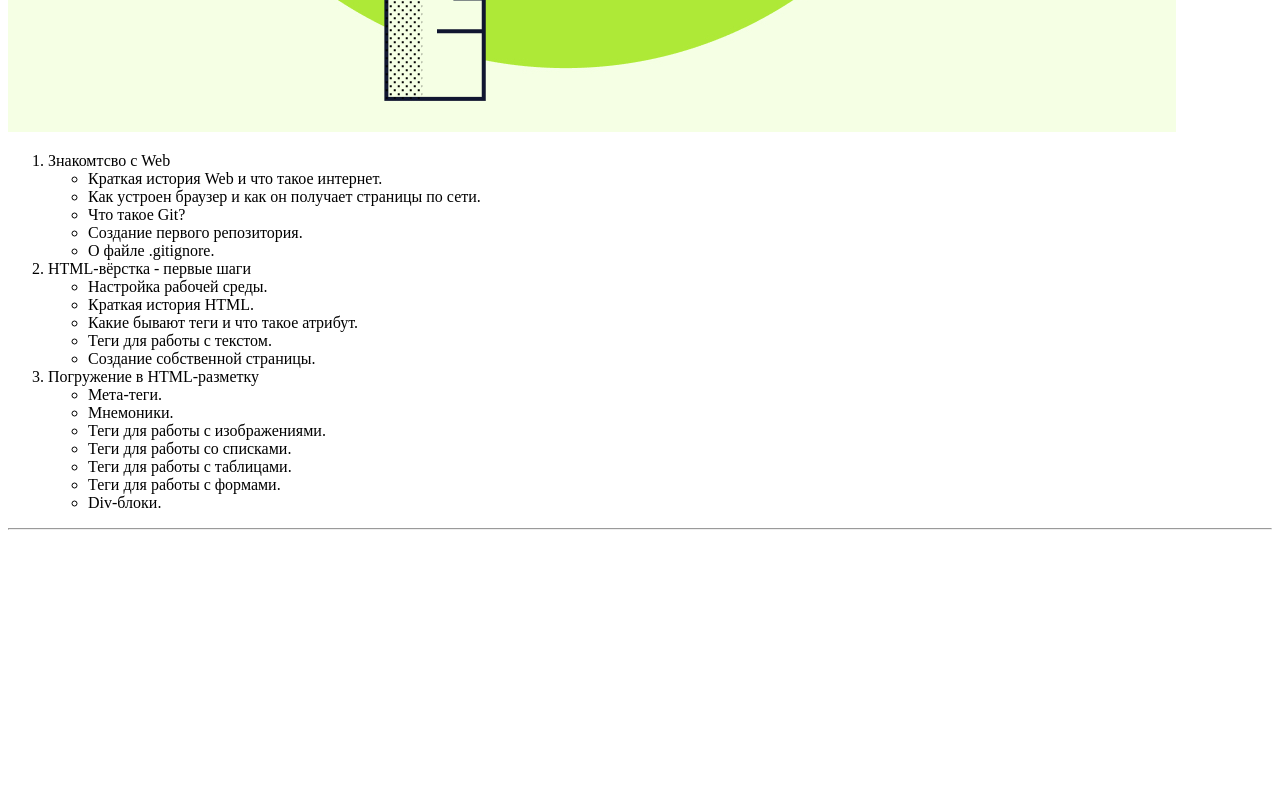
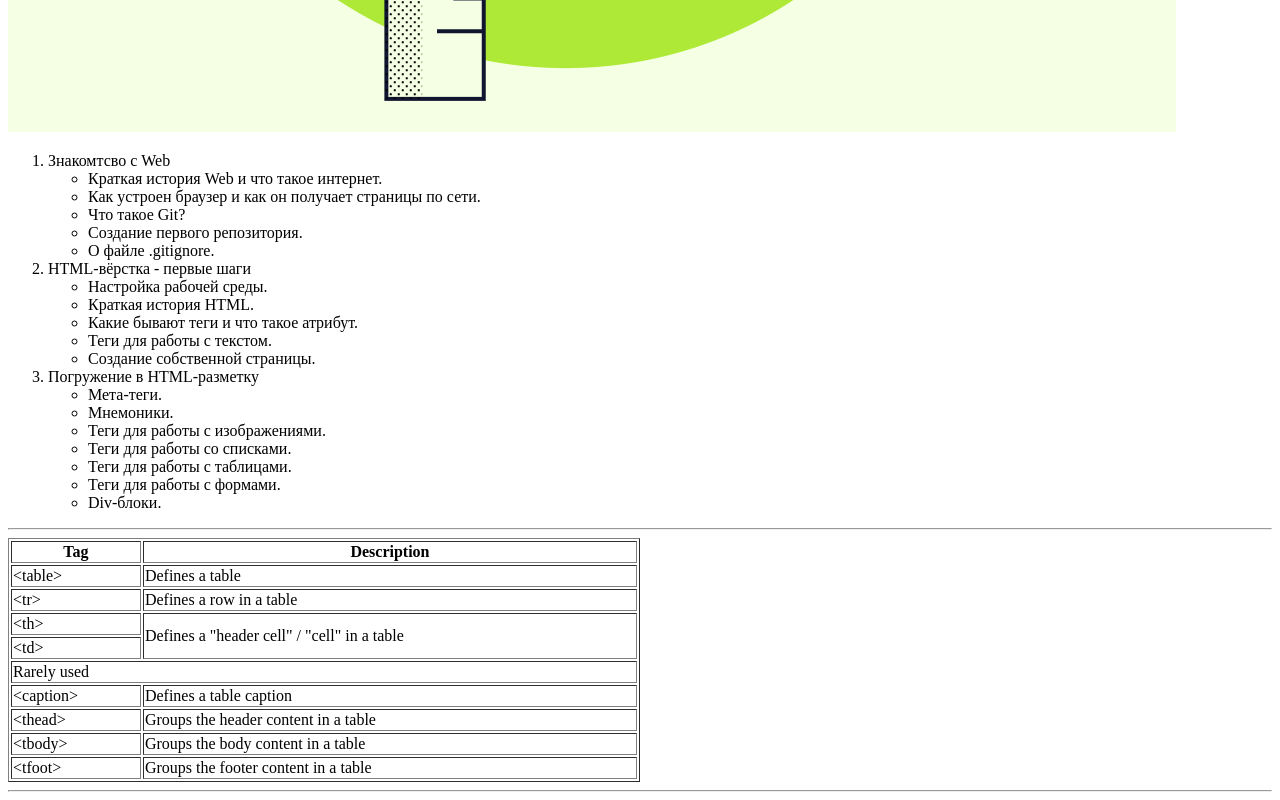
Before and after one commit to liudmilatutsina/if-html, a website: page index.html in a window 1280 px wide. Shown: the part 846-1646 px from the top of the page. Before the commit the page ends 1384 px from the top, so only its background shows below. Drawn offline with Linux system fonts and the light colour scheme.

Commit message:
table was added

```diff
--- a/index.html
+++ b/index.html
@@ -47,5 +47,50 @@
       </li>
     </ol>
     <hr />
+    <table border="1" width="50%">
+      <thead>
+        <tr>
+          <th>Tag</th>
+          <th>Description</th>
+        </tr>
+      </thead>
+      <tbody>
+        <tr>
+          <td>&#60;table&#62;</td>
+          <td>Defines a table</td>
+        </tr>
+        <tr>
+          <td>&#60;tr&#62;</td>
+          <td>Defines a row in a table</td>
+        </tr>
+        <tr>
+          <td>&#60;th&#62;</td>
+          <td rowspan="2">Defines a "header cell" / "cell" in a table</td>
+        </tr>
+        <tr>
+          <td>&#60;td&#62;</td>
+        </tr>
+        <tr>
+          <td colspan="2">Rarely used</td>
+        </tr>
+        <tr>
+          <td>&#60;caption&#62;</td>
+          <td>Defines a table caption</td>
+        </tr>
+        <tr>
+          <td>&#60;thead&#62;</td>
+          <td>Groups the header content in a table</td>
+        </tr>
+        <tr>
+          <td>&#60;tbody&#62;</td>
+          <td>Groups the body content in a table</td>
+        </tr>
+        <tr>
+          <td>&#60;tfoot&#62;</td>
+          <td>Groups the footer content in a table</td>
+        </tr>
+      </tbody>
+    </table>
+    <hr />
   </body>
 </html>
```
